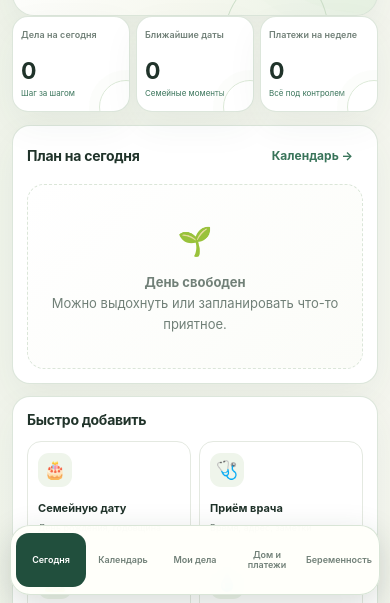
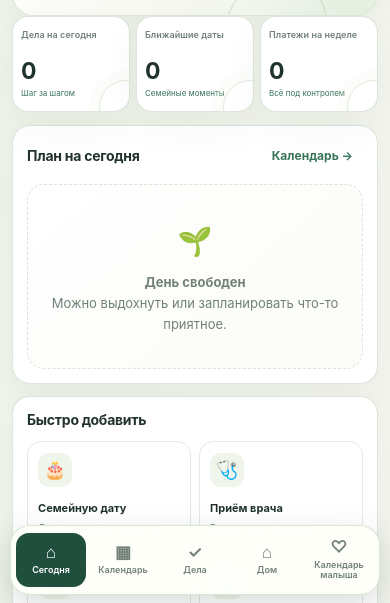
Before and after one commit to reket90-blip/family-planner, a website: page index.html in a window 390 px wide. Shown: the part 241-844 px from the top of the page. Drawn offline with Linux system fonts and the light colour scheme.

Commit message:
Add compact icon navigation for iPhone

```diff
--- a/index.html
+++ b/index.html
@@ -23,11 +23,11 @@
         <div class="leaf-art" aria-hidden="true">🌿</div>
       </section>
       <nav class="tabs" aria-label="Разделы планера">
-        <button class="tab active" data-view="today">Сегодня</button>
-        <button class="tab" data-view="calendar">Календарь</button>
-        <button class="tab" data-view="tasks">Мои дела</button>
-        <button class="tab" data-view="home">Дом и платежи</button>
-        <button class="tab" data-view="pregnancy">Беременность</button>
+        <button class="tab active" data-view="today"><span class="tab-icon" aria-hidden="true">⌂</span><span class="tab-label">Сегодня</span></button>
+        <button class="tab" data-view="calendar"><span class="tab-icon" aria-hidden="true">▦</span><span class="tab-label">Календарь</span></button>
+        <button class="tab" data-view="tasks"><span class="tab-icon" aria-hidden="true">✓</span><span class="tab-label">Дела</span></button>
+        <button class="tab" data-view="home"><span class="tab-icon" aria-hidden="true">⌂</span><span class="tab-label">Дом</span></button>
+        <button class="tab" data-view="pregnancy"><span class="tab-icon" aria-hidden="true">♡</span><span class="tab-label">Календарь малыша</span></button>
       </nav>
       <section id="view" aria-live="polite"></section>
     </main>
```
